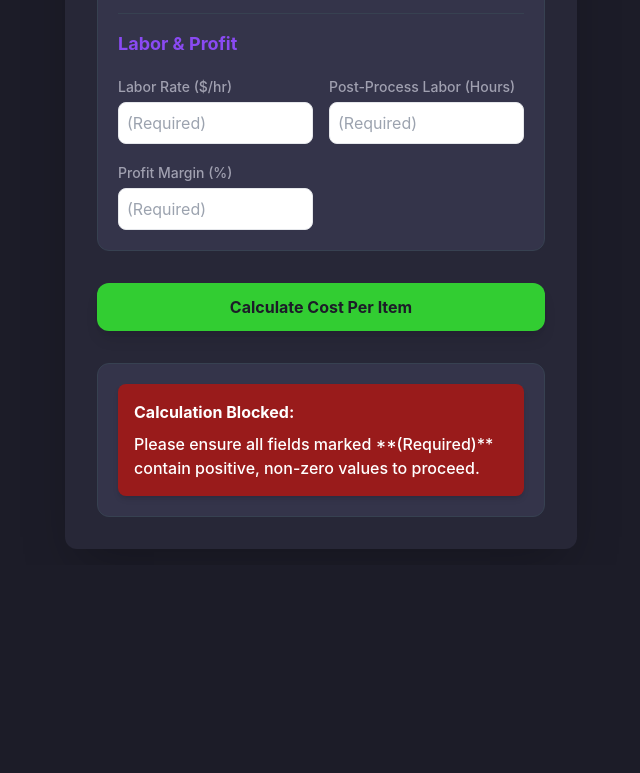
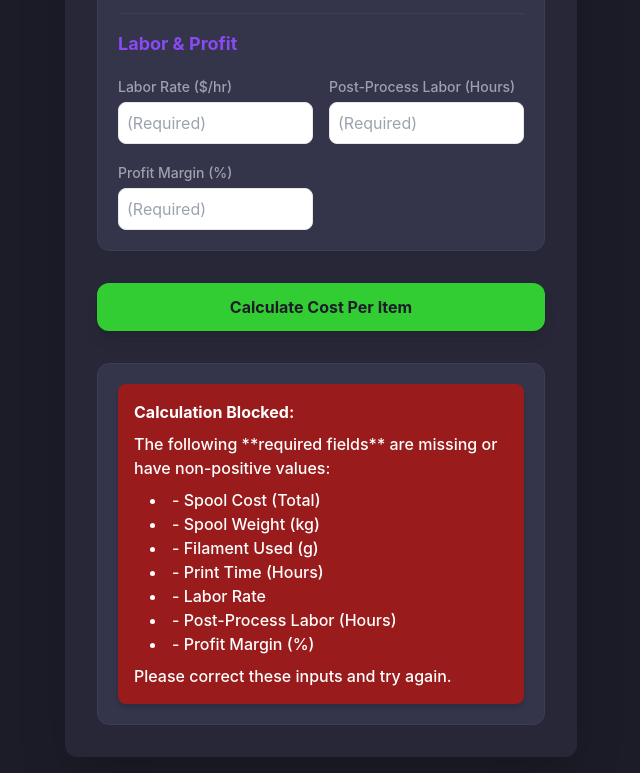
Before and after one commit to sadghostx/3D-Print-Cost, a website: page index.html in a window 1280 px wide. Shown: the part 768-1541 px from the top of the page, without its empty margins (319-959 px from the left). Before the commit the page ends 1333 px from the top, so only its background shows below. Drawn offline with nearby package versions, Linux system fonts and the light colour scheme.

Commit message:
Add files via upload

```diff
--- a/index.html
+++ b/index.html
@@ -247,7 +247,7 @@
             document.getElementById('label-kwh-cost').textContent = `${symbols.kwh}`;
             document.getElementById('label-labor-rate').textContent = `${symbols.hr}`;
 
-            // 2. Update Input Placeholders: Removed suggested numbers, only showing required/optional status
+            // 2. Update Input Placeholders
             document.getElementById('spool_cost_total').placeholder = `(Required)`;
             document.getElementById('spool_weight_kg').placeholder = `(Required)`;
             document.getElementById('filament_weight_g').placeholder = `(Required)`;
@@ -271,7 +271,7 @@
             // --- 1. Get Input Values ---
             const currencyCode = document.getElementById('currency_select').value;
 
-            // Because values are empty, getFloatValue will correctly return 0 for these initially
+            // Get values (0 if empty or invalid)
             const spoolCostTotal = getFloatValue('spool_cost_total');
             const spoolWeightKg = getFloatValue('spool_weight_kg');
             const filamentWeightG = getFloatValue('filament_weight_g');
@@ -286,14 +286,48 @@
             const postProcessLaborHours = getFloatValue('post_process_labor_hours');
             const profitMarginPercent = getFloatValue('profit_margin_percent');
 
-            // --- Basic Validation: Ensure all (Required) fields have positive values ---
-            // If any of the seven required fields are empty (which evaluates to 0 via getFloatValue) or negative, the calculation is blocked.
-            if (spoolCostTotal <= 0 || spoolWeightKg <= 0 || filamentWeightG <= 0 || printTimeHours <= 0 || hourlyLaborRate <= 0 || postProcessLaborHours <= 0 || profitMarginPercent <= 0) {
+            // --- Enhanced Validation: Check required fields and list missing ones ---
+            const requiredFields = [
+                { id: 'spool_cost_total', name: 'Spool Cost (Total)' },
+                { id: 'spool_weight_kg', name: 'Spool Weight (kg)' },
+                { id: 'filament_weight_g', name: 'Filament Used (g)' },
+                { id: 'print_time_hours', name: 'Print Time (Hours)' },
+                { id: 'hourly_labor_rate', name: 'Labor Rate' },
+                { id: 'post_process_labor_hours', name: 'Post-Process Labor (Hours)' },
+                { id: 'profit_margin_percent', name: 'Profit Margin (%)' }
+            ];
+
+            let missingFields = [];
+
+            requiredFields.forEach(field => {
+                const value = getFloatValue(field.id);
+                const rawValue = document.getElementById(field.id).value.trim();
+
+                // Special handling for Profit Margin: Must be >= 0 (can be zero, but not negative)
+                if (field.id === 'profit_margin_percent') {
+                    // Check for empty string or a negative number
+                    if (rawValue === "" || value < 0) {
+                        missingFields.push(field.name);
+                    }
+                }
+                // Rule for all other required fields: Must be strictly > 0
+                else {
+                    // Check for empty string, zero, or negative
+                    if (rawValue === "" || value <= 0) {
+                        missingFields.push(field.name);
+                    }
+                }
+            });
+
+            if (missingFields.length > 0) {
+                const missingList = missingFields.map(name => `<li class="ml-4">- ${name}</li>`).join('');
 
                 document.getElementById('results-container').innerHTML = `
                     <div class="bg-red-800 text-white p-4 rounded-lg font-medium shadow-md">
                         <p class="font-bold mb-2">Calculation Blocked:</p>
-                        <p>Please ensure all fields marked **(Required)** contain positive, non-zero values to proceed.</p>
+                        <p>The following **required fields** are missing or have non-positive values:</p>
+                        <ul class="list-disc list-inside mt-2">${missingList}</ul>
+                        <p class="mt-2">Please correct these inputs and try again.</p>
                     </div>`;
                 document.getElementById('results-container').classList.remove('hidden');
                 return;
@@ -310,11 +344,12 @@
 
             // --- 3. Calculate Individual Cost Components ---
             const spoolWeightGrams = spoolWeightKg * 1000;
+            // This calculation is now safe because spoolWeightKg is validated to be > 0
             const costPerGram = spoolWeightGrams > 0 ? spoolCostTotal / spoolWeightGrams : 0;
             const materialCost = filamentWeightG * costPerGram;
 
             const printerUtilityCost = depreciationCost + utilityCost;
-            // Labor cost is naturally 0 if labor rate or hours are 0.
+            // Labor cost is now safe because rate and hours are validated to be > 0
             const laborCost = postProcessLaborHours * hourlyLaborRate;
 
             // --- 4. Calculate Total Production Cost (Cost of Goods Sold) ---
@@ -336,16 +371,42 @@
                 }).format(amount);
             };
 
-            document.getElementById('result-material-cost').textContent = formatCurrency(materialCost);
-            document.getElementById('result-depreciation-cost').textContent = formatCurrency(depreciationCost);
-            document.getElementById('result-utility-cost').textContent = formatCurrency(utilityCost);
-            document.getElementById('result-machine-cost').textContent = formatCurrency(printerUtilityCost);
-            document.getElementById('result-labor-cost').textContent = formatCurrency(laborCost);
-            document.getElementById('result-production-cost').textContent = formatCurrency(productionCost);
-            document.getElementById('result-profit').textContent = formatCurrency(profitAmount);
-            document.getElementById('result-final-price').textContent = formatCurrency(finalPrice);
+            document.getElementById('results-container').classList.remove('hidden');
+            document.getElementById('results-container').innerHTML = `
+                <h2 class="text-dark-text-primary font-bold text-xl">Cost Breakdown</h2>
 
-            document.getElementById('results-container').classList.remove('hidden');
+                <div class="grid grid-cols-2 gap-3 text-sm">
+                    <div class="font-semibold text-dark-text-secondary">Material Cost:</div>
+                    <div id="result-material-cost" class="text-right font-medium text-accent-green">${formatCurrency(materialCost)}</div>
+
+                    <div class="font-semibold text-dark-text-secondary pl-4 border-l-2 border-gray-700"> - Depreciation Cost:</div>
+                    <div id="result-depreciation-cost" class="text-right text-dark-text-secondary">${formatCurrency(depreciationCost)}</div>
+
+                    <div class="font-semibold text-dark-text-secondary pl-4 border-l-2 border-gray-700"> - Utility/Electricity Cost:</div>
+                    <div id="result-utility-cost" class="text-right text-dark-text-secondary">${formatCurrency(utilityCost)}</div>
+
+                    <div class="font-semibold text-dark-text-secondary pt-2 border-t border-gray-700">Total Machine & Utility:</div>
+                    <div id="result-machine-cost" class="text-right font-medium text-accent-green pt-2 border-t border-gray-700">${formatCurrency(printerUtilityCost)}</div>
+
+                    <div class="font-semibold text-dark-text-secondary">Labor Cost:</div>
+                    <div id="result-labor-cost" class="text-right font-medium text-accent-green">${formatCurrency(laborCost)}</div>
+                </div>
+
+                <!-- Total Production Cost --><div class="flex justify-between items-center bg-dark-bg-2 p-3 rounded-lg border border-gray-600">
+                    <div class="text-lg font-bold text-dark-text-primary">Total Production Cost (COG):</div>
+                    <div id="result-production-cost" class="text-lg font-extrabold text-white">${formatCurrency(productionCost)}</div>
+                </div>
+
+                <!-- Profit --><div class="flex justify-between items-center bg-dark-bg-2 p-3 rounded-lg border border-gray-600">
+                    <div class="text-lg font-bold text-dark-text-primary">Profit Margin:</div>
+                    <div id="result-profit" class="text-lg font-extrabold text-accent-orange">${formatCurrency(profitAmount)}</div>
+                </div>
+
+                <!-- Final Price --><div class="flex justify-between items-center bg-accent-purple text-white p-4 rounded-xl shadow-lg">
+                    <div class="text-2xl font-bold">FINAL PRICE PER ITEM:</div>
+                    <div id="result-final-price" class="text-2xl font-extrabold">${formatCurrency(finalPrice)}</div>
+                </div>
+            `;
         }
 
         document.getElementById('currency_select').addEventListener('change', updateCurrencyDisplay);
```
